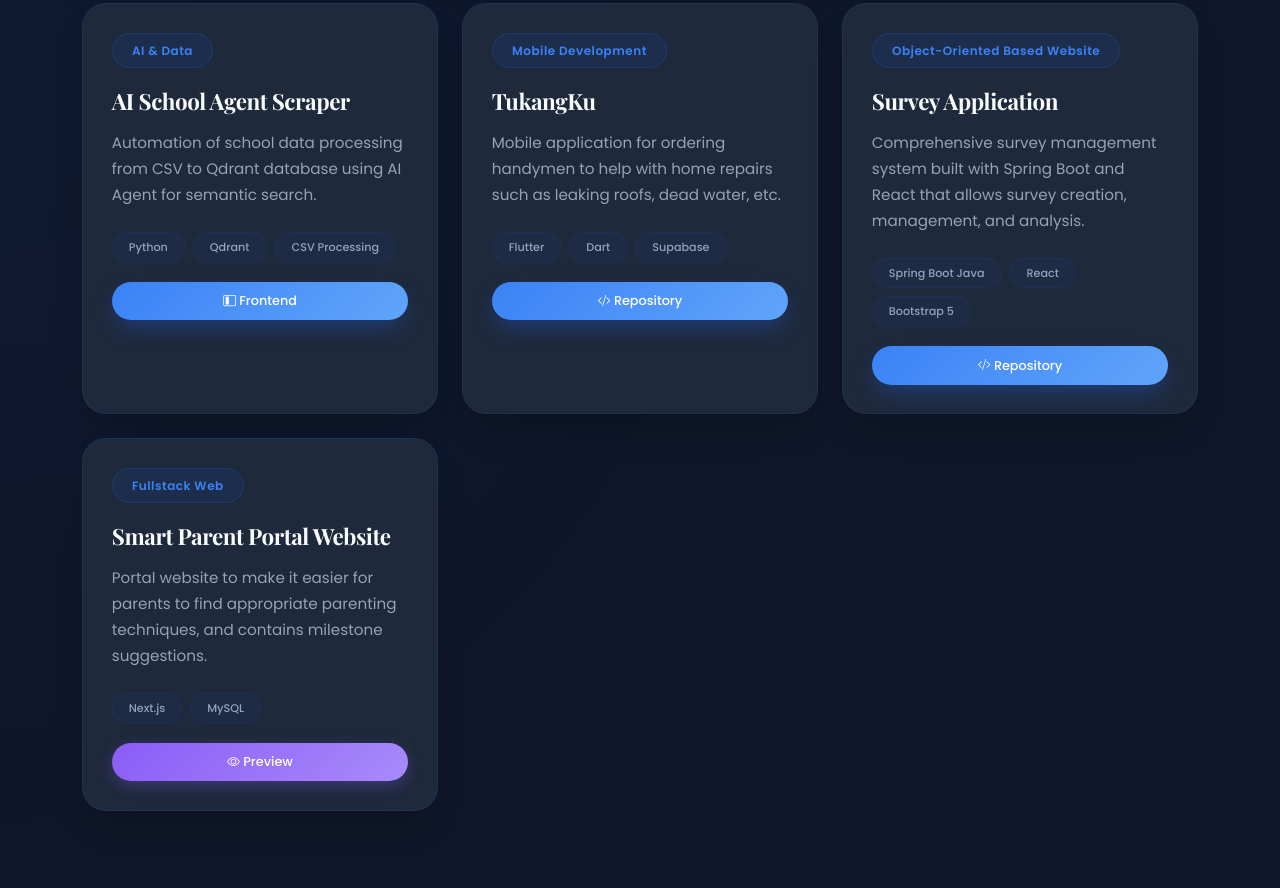
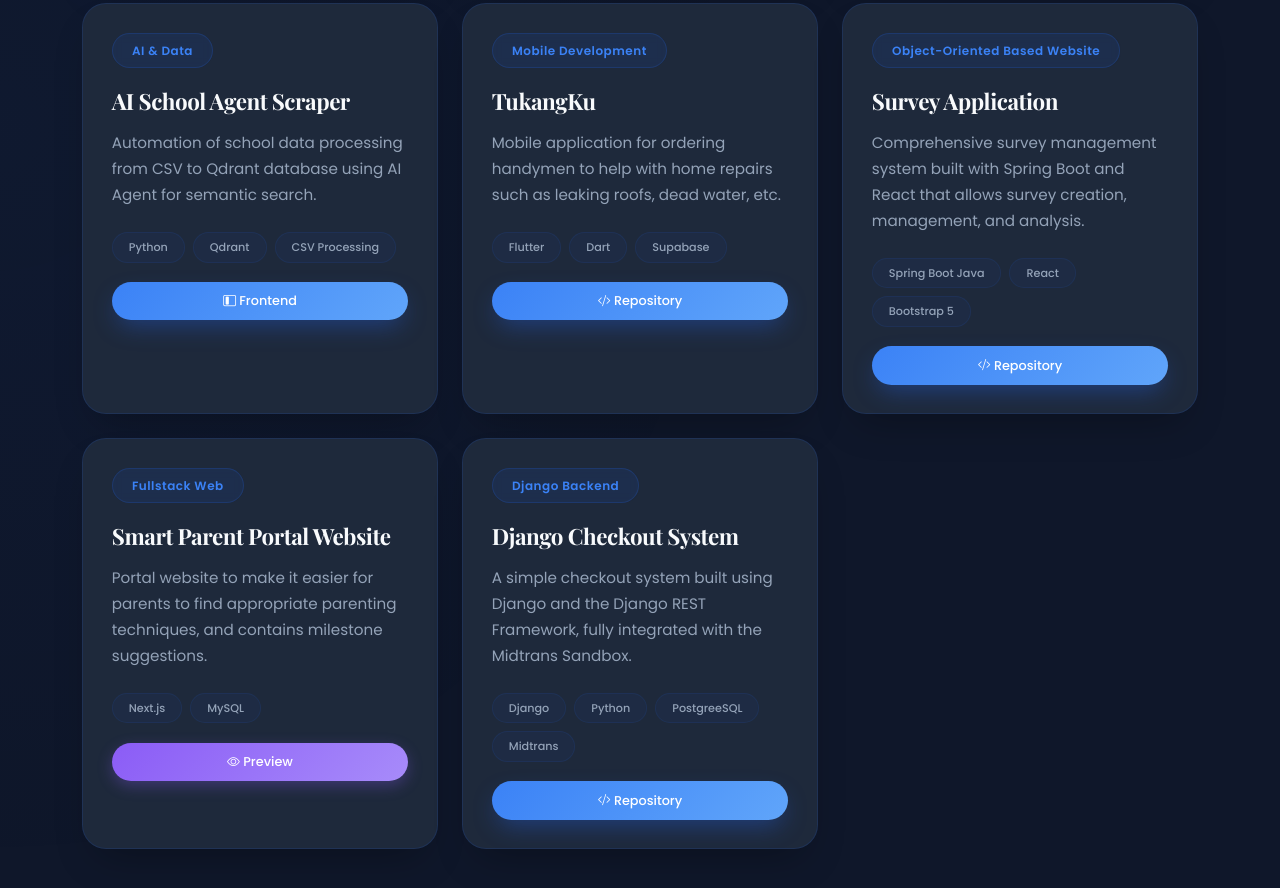
Before and after one commit to Zikra2244/Portofolio, a plain HTML site: page index.html in a window 1280 px wide. Shown: the part 3798-4686 px from the top of the page. Drawn offline with nearby package versions, Linux system fonts and the light colour scheme.

Commit message:
update terbaruuuu

```diff
--- a/index.html
+++ b/index.html
@@ -288,10 +288,11 @@
                     Frontend frameworks React JS, Vue JS, Next JS.
                   </li>
                   <li data-i18n="skills_tech_5">
-                    Backend frameworks Laravel, Express.js, Spring Boot Java.
+                    Backend frameworks Laravel, Express.js, Spring Boot Java,
+                    Django.
                   </li>
                   <li data-i18n="skills_tech_6">
-                    Mobile development framework Flutter (Dart).
+                    Mobile development framework Flutter (Dart), React Native.
                   </li>
                   <li data-i18n="skills_tech_7">
                     Relational databases MySQL, PostgreSQL, SQL Server, Oracle
@@ -617,6 +618,41 @@
                     >
                       <i class="bi bi-eye"></i>
                       <span data-i18n="project_btn_preview">Preview</span>
+                    </a>
+                  </div>
+                </div>
+              </div>
+            </div>
+
+            <!-- Project 8 -->
+            <div
+              class="col-md-6 col-lg-4"
+              data-aos="fade-up"
+              data-aos-delay="200"
+              data-aos-duration="1000"
+            >
+              <div class="project-card">
+                <span class="project-badge">Django Backend</span>
+                <div class="project-content">
+                  <h3 data-i18n="project_8_title">Django Checkout System</h3>
+                  <p data-i18n="project_8_desc">
+                    A simple checkout system built using Django and the Django
+                    REST Framework, fully integrated with the Midtrans Sandbox.
+                  </p>
+                  <div class="project-tech">
+                    <span>Django</span>
+                    <span>Python</span>
+                    <span>PostgreeSQL</span>
+                    <span>Midtrans</span>
+                  </div>
+                  <div class="project-btns">
+                    <a
+                      href="https://github.com/Zikra2244/Django_Checkout_System"
+                      target="_blank"
+                      class="btn btn-primary"
+                    >
+                      <i class="bi bi-code-slash"></i>
+                      <span data-i18n="project_btn_repo">Repository</span>
                     </a>
                   </div>
                 </div>
--- a/js/translations.js
+++ b/js/translations.js
@@ -31,8 +31,9 @@ const translations = {
     skills_tech_3:
       "Programming languages HTML, CSS, JavaScript, Java, PHP, Python, Go, Dart, Solidity.",
     skills_tech_4: "Frontend frameworks React JS, Vue JS, Next JS.",
-    skills_tech_5: "Backend frameworks Laravel, Express.js, Spring Boot Java.",
-    skills_tech_6: "Mobile development framework Flutter (Dart).",
+    skills_tech_5:
+      "Backend frameworks Laravel, Express.js, Spring Boot Java, Django.",
+    skills_tech_6: "Mobile development framework Flutter (Dart), React Native.",
     skills_tech_7:
       "Relational databases MySQL, PostgreSQL, SQL Server, Oracle Database, cloud database Supabase.",
     skills_tech_8:
@@ -70,6 +71,8 @@ const translations = {
     project_7_title: "Smart Parent Portal Website",
     project_7_desc:
       "Portal website to make it easier for parents to find appropriate parenting techniques, and contains milestone suggestions.",
+    project_8_desc:
+      "A simple checkout system built using Django and the Django REST Framework, fully integrated with the Midtrans Sandbox.",
     project_btn_preview: "Preview",
     project_btn_backend: "Backend",
     project_btn_frontend: "Frontend",
@@ -221,8 +224,9 @@ const translations = {
     skills_tech_3:
       "Bahasa pemrograman HTML, CSS, JavaScript, Java, PHP, Python, Go, Dart, Solidity.",
     skills_tech_4: "Frontend frameworks React JS, Vue JS, Next JS.",
-    skills_tech_5: "Backend frameworks Laravel, Express.js, Spring Boot Java.",
-    skills_tech_6: "Mobile development framework Flutter (Dart).",
+    skills_tech_5:
+      "Backend frameworks Laravel, Express.js, Spring Boot Java, Django.",
+    skills_tech_6: "Mobile development framework Flutter (Dart), React Native.",
     skills_tech_7:
       "Relational databases MySQL, PostgreSQL, SQL Server, Oracle Database, cloud database Supabase.",
     skills_tech_8:
@@ -260,6 +264,8 @@ const translations = {
     project_7_title: "Smart Parent Portal Website",
     project_7_desc:
       "Portal website untuk memudahkan orang tua mencari teknik pengasuhan yang tepat, dilengkapi saran milestone.",
+    project_8_desc:
+      "Sebuah sistem checkout sederhana yang dibangun menggunakan Django dan Django REST Framework, terintegrasi penuh dengan Midtrans Sandbox.",
     project_btn_preview: "Preview",
     project_btn_backend: "Backend",
     project_btn_frontend: "Frontend",
```
